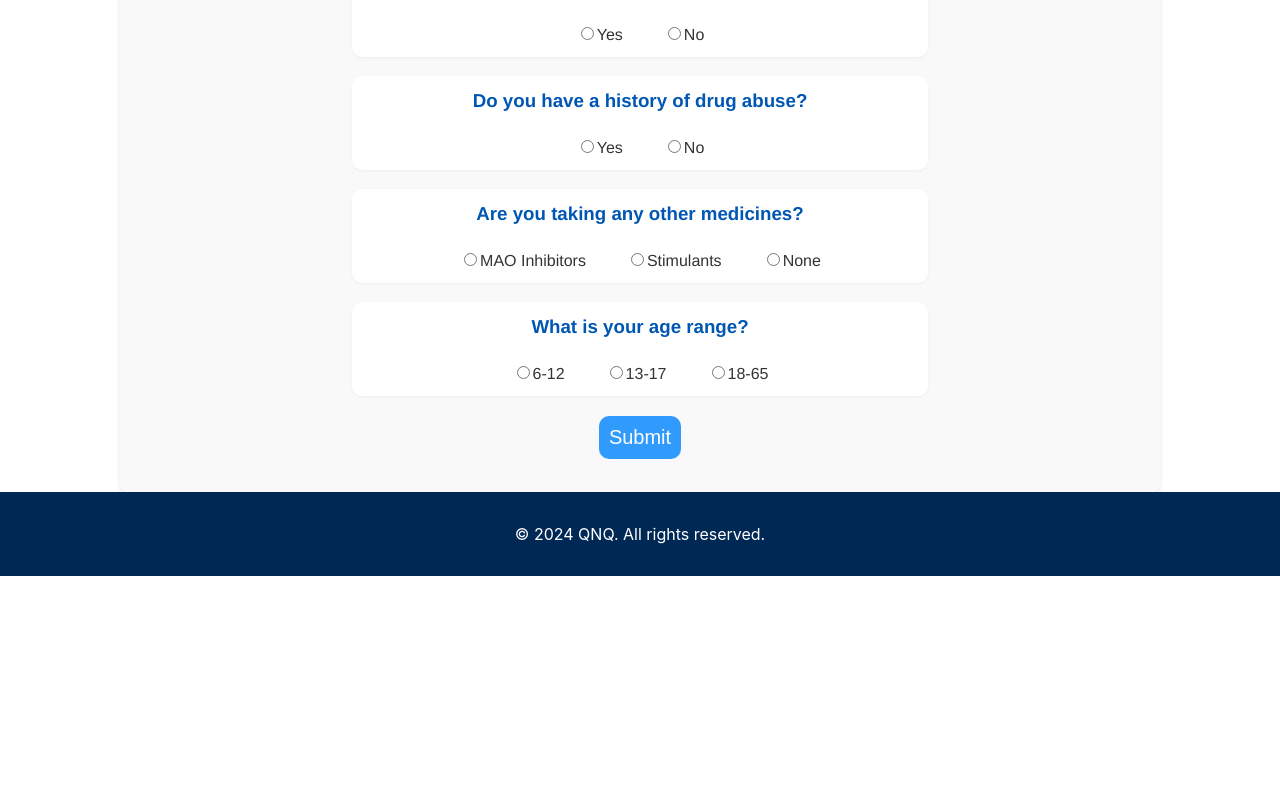
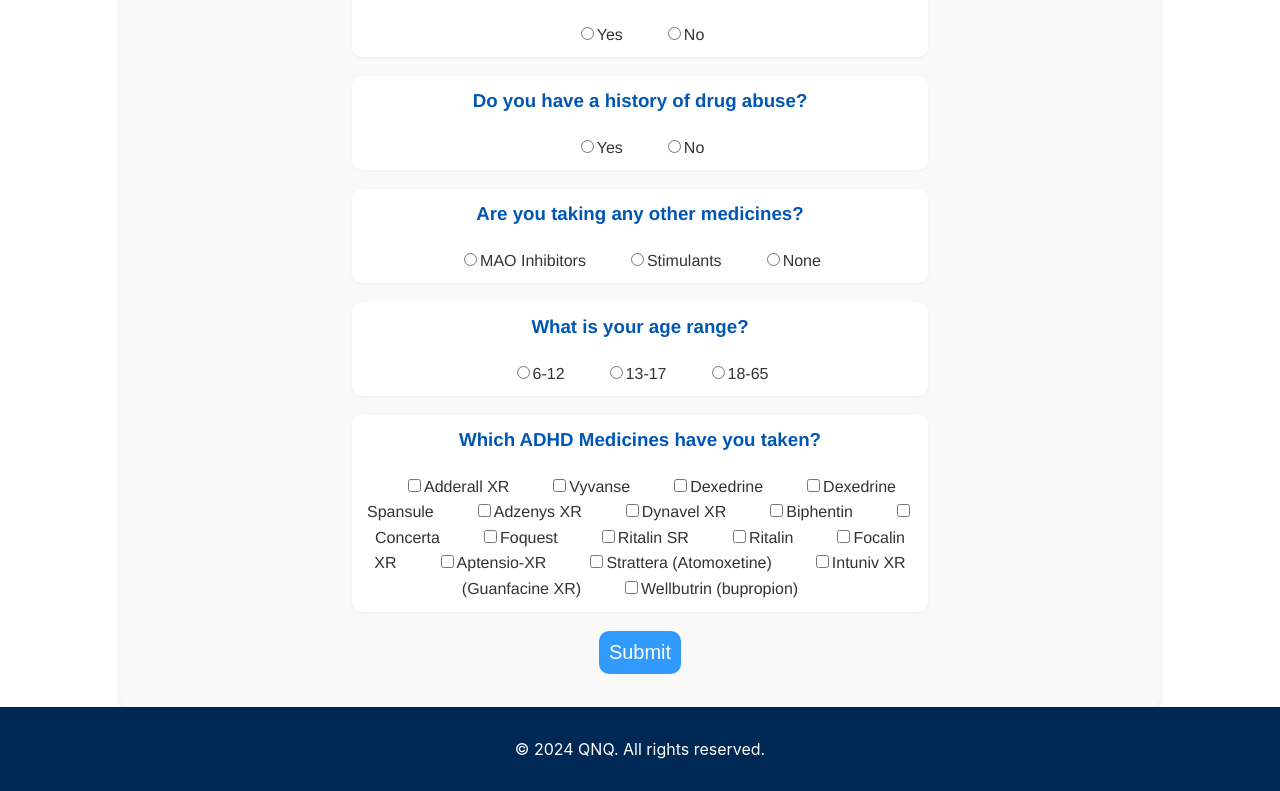
Before and after one commit to JoshuaArgiropoulos/ADHD-Med-Predictor, a React (Create React App) app in the folder adhdweb/: page /Questionaire in a window 1280 px wide. Shown: the part 1897-2688 px from the top of the page. Before the commit the page ends 2473 px from the top, so only its background shows below. Built offline with nearby package versions, Linux system fonts and the light colour scheme.

Commit message:
added mutli select

```diff
--- a/adhdweb/src/Components/Question.js
+++ b/adhdweb/src/Components/Question.js
@@ -3,16 +3,43 @@
 
 class QuestionWrap extends React.Component {
 
-  handleChange = (value) => {
-    // Call the onChange prop with the selected value
-    if (this.props.onChange) {
-      this.props.onChange(value);
+  handleChange = (value, isMultiple) => {
+    if (isMultiple) {
+      // For multiple selections, toggle values in an array
+      this.setState(prevState => {
+        const currentSelections = new Set(prevState.selectedOptions);
+        if (currentSelections.has(value)) {
+          currentSelections.delete(value);
+        } else {
+          currentSelections.add(value);
+        }
+        return {selectedOptions: [...currentSelections]};
+      });
+    } else {
+      // For single selection, just set the value
+      this.setState({selectedOption: value});
     }
   };
 
+  renderQuests = (labels) => {
+    const inputType = this.props.isMultiple ? "checkbox" : "radio";
+    return labels.map((label, index) => (
+      <div className="questForm" key={index}>
+        <label>
+          <input
+            type={inputType}
+            name={this.props.question}
+            value={label}
+            onChange={() => this.handleChange(label)}
+          />
+          {label}
+        </label>
+      </div>
+    ));
+  };
+
   render() {
-    // Pass handleChange to renderQuests
-    const divElems = renderQuests(this.props.all, this.handleChange, this.props.question);
+    const divElems = this.renderQuests(this.props.all);
     return (
       <div className="questionWrap">
         <h3 className="quest">{this.props.question}</h3>
@@ -22,21 +49,4 @@
   }
 }
 
-// Modify renderQuests to accept and use an onChange function
-function renderQuests(labels, onChange, question) {
-  return labels.map((label, index) => (
-    <div className="questForm" key={index}>
-      <label>
-        <input
-          name={question} // Use question text as name to ensure uniqueness
-          type="radio"
-          value={label}
-          onChange={() => onChange(label)} // Use arrow function to pass value
-        />
-        {label}
-      </label>
-    </div>
-  ));
-}
-
 export default QuestionWrap;
--- a/adhdweb/src/MainPages/Questionaire.js
+++ b/adhdweb/src/MainPages/Questionaire.js
@@ -30,6 +30,7 @@
     bipolar:'',
     heart:'',
     stimulants:'',
+    ADHDMeds: [],
 
     //Add more for each question
   });
@@ -183,6 +184,30 @@
           onChange={(value) => handleResponseChange('age', value)}
         />
 
+        <QuestionWrap
+                question="Which ADHD Medicines have you taken?"
+                all={[
+                    "Adderall XR",
+                    "Vyvanse",
+                    "Dexedrine",
+                    "Dexedrine Spansule",
+                    "Adzenys XR",
+                    "Dynavel XR",
+                    "Biphentin",
+                    "Concerta",
+                    "Foquest",
+                    "Ritalin SR",
+                    "Ritalin",
+                    "Focalin XR",
+                    "Aptensio-XR",
+                    "Strattera (Atomoxetine)",
+                    "Intuniv XR (Guanfacine XR)",
+                    "Wellbutrin (bupropion)"
+                ]}
+                onChange={(value) => handleResponseChange('ADHDMeds', value, true)}
+                isMultiple={true}
+        />
+
           <div style={{ textAlign: 'center'}}>
             <input className="sub" type="submit" value="Submit"></input>
           </div>
```
